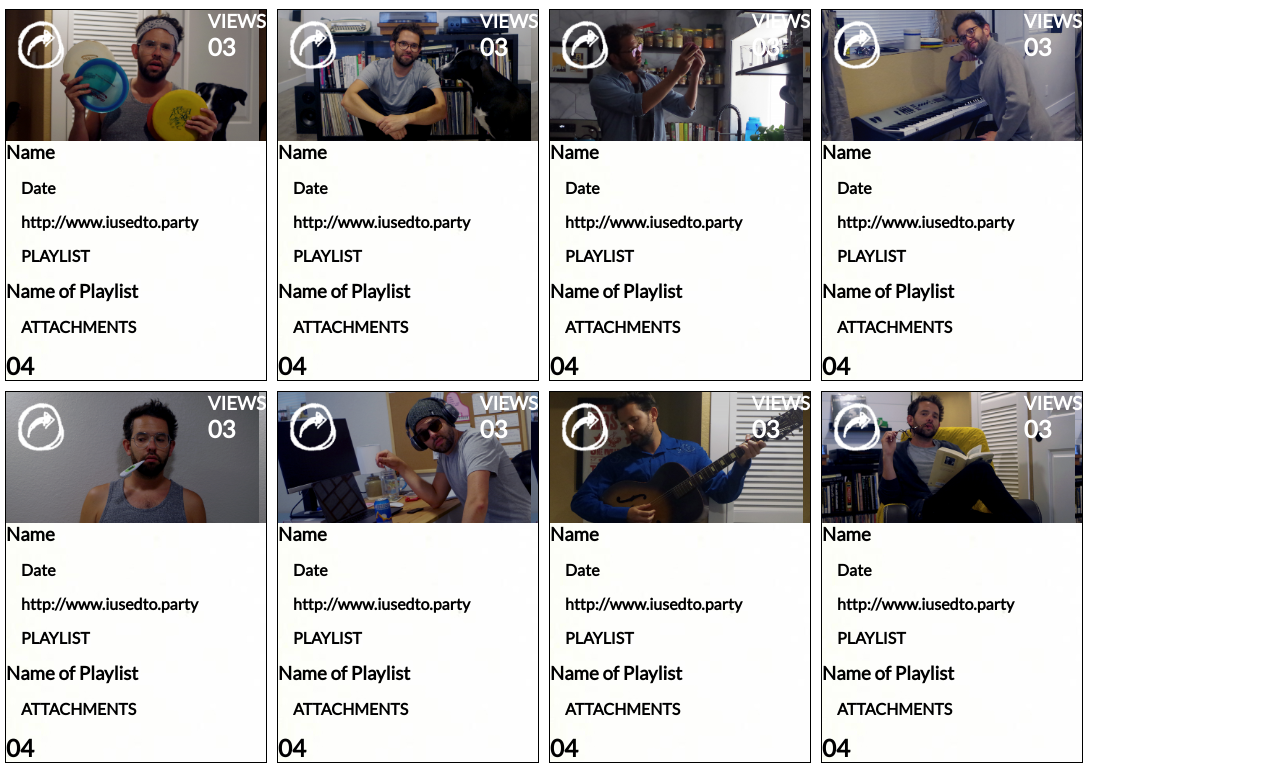
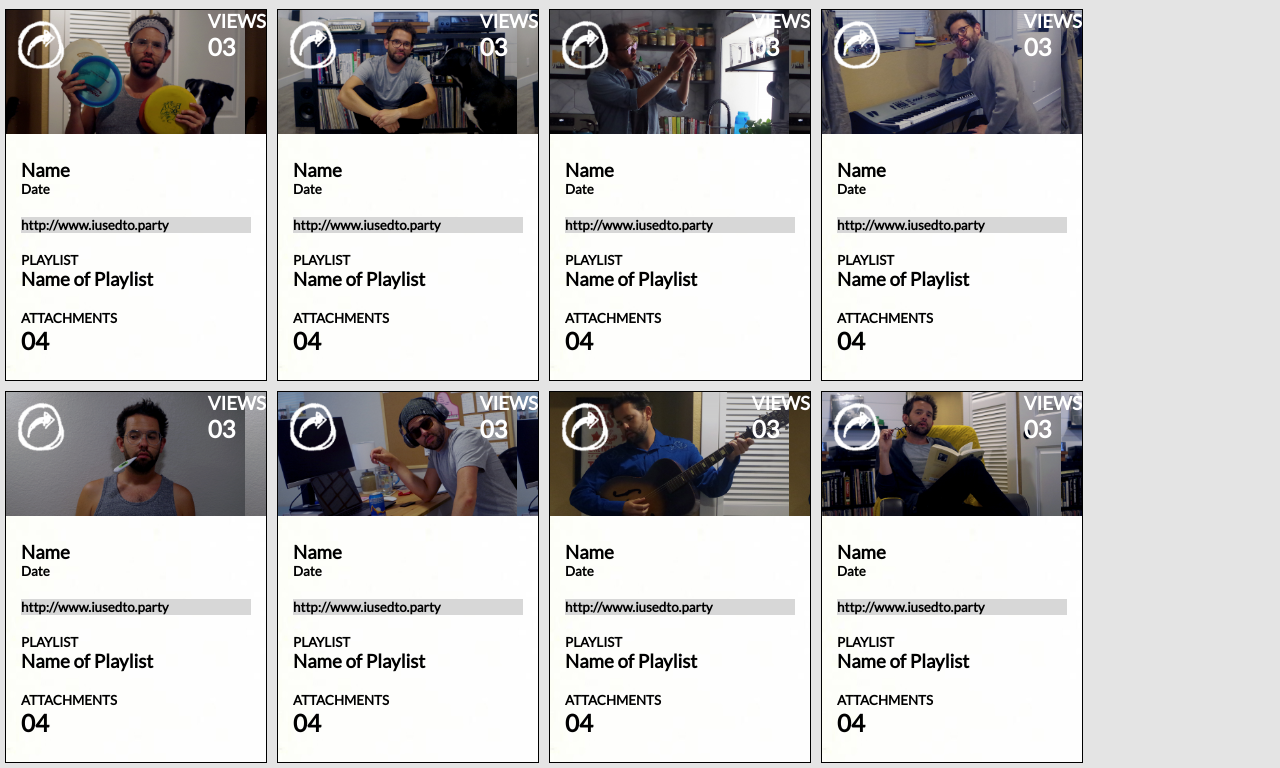
Before and after one commit to davidleach724/itsdave_staticcomp, a plain HTML site: page index.html in a window 1280 px wide. Shown: the part 215-983 px from the top of the page. Drawn offline with Linux system fonts and the light colour scheme.

Commit message:
Place text in bottom card

```diff
--- a/index.html
+++ b/index.html
@@ -52,17 +52,17 @@
       <div class="bottom-card">
         <div class="card-name-date">
           <h3>Name</h3>
-          <h4>Date</h4>
+          <h3 class="secondary-text">Date</h4>
         </div>
         <div class="card-website">
-          <h4>http://www.iusedto.party</h4>
+          <h3 class="secondary-text">http://www.iusedto.party</h4>
         </div>
         <div class="card-playlist">
-          <h4>PLAYLIST</h4>
+          <h3 class="secondary-text">PLAYLIST</h4>
           <h3>Name of Playlist</h3>
         </div>
         <div class="card-attachment">
-          <h4>ATTACHMENTS</h4>
+          <h3 class="secondary-text">ATTACHMENTS</h4>
           <h2>04</h2>
         </div>
       </div>
@@ -78,17 +78,17 @@
       <div class="bottom-card">
         <div class="card-name-date">
           <h3>Name</h3>
-          <h4>Date</h4>
+          <h3 class="secondary-text">Date</h4>
         </div>
         <div class="card-website">
-          <h4>http://www.iusedto.party</h4>
+          <h3 class="secondary-text">http://www.iusedto.party</h4>
         </div>
         <div class="card-playlist">
-          <h4>PLAYLIST</h4>
+          <h3 class="secondary-text">PLAYLIST</h4>
           <h3>Name of Playlist</h3>
         </div>
         <div class="card-attachment">
-          <h4>ATTACHMENTS</h4>
+          <h3 class="secondary-text">ATTACHMENTS</h4>
           <h2>04</h2>
         </div>
       </div>
@@ -104,17 +104,17 @@
       <div class="bottom-card">
         <div class="card-name-date">
           <h3>Name</h3>
-          <h4>Date</h4>
+          <h3 class="secondary-text">Date</h4>
         </div>
         <div class="card-website">
-          <h4>http://www.iusedto.party</h4>
+          <h3 class="secondary-text">http://www.iusedto.party</h4>
         </div>
         <div class="card-playlist">
-          <h4>PLAYLIST</h4>
+          <h3 class="secondary-text">PLAYLIST</h4>
           <h3>Name of Playlist</h3>
         </div>
         <div class="card-attachment">
-          <h4>ATTACHMENTS</h4>
+          <h3 class="secondary-text">ATTACHMENTS</h4>
           <h2>04</h2>
         </div>
       </div>
@@ -130,17 +130,17 @@
       <div class="bottom-card">
         <div class="card-name-date">
           <h3>Name</h3>
-          <h4>Date</h4>
+          <h3 class="secondary-text">Date</h4>
         </div>
         <div class="card-website">
-          <h4>http://www.iusedto.party</h4>
+          <h3 class="secondary-text">http://www.iusedto.party</h4>
         </div>
         <div class="card-playlist">
-          <h4>PLAYLIST</h4>
+          <h3 class="secondary-text">PLAYLIST</h4>
           <h3>Name of Playlist</h3>
         </div>
         <div class="card-attachment">
-          <h4>ATTACHMENTS</h4>
+          <h3 class="secondary-text">ATTACHMENTS</h4>
           <h2>04</h2>
         </div>
       </div>
@@ -156,17 +156,17 @@
       <div class="bottom-card">
         <div class="card-name-date">
           <h3>Name</h3>
-          <h4>Date</h4>
+          <h3 class="secondary-text">Date</h4>
         </div>
         <div class="card-website">
-          <h4>http://www.iusedto.party</h4>
+          <h3 class="secondary-text">http://www.iusedto.party</h4>
         </div>
         <div class="card-playlist">
-          <h4>PLAYLIST</h4>
+          <h3 class="secondary-text">PLAYLIST</h4>
           <h3>Name of Playlist</h3>
         </div>
         <div class="card-attachment">
-          <h4>ATTACHMENTS</h4>
+          <h3 class="secondary-text">ATTACHMENTS</h4>
           <h2>04</h2>
         </div>
       </div>
@@ -182,17 +182,17 @@
       <div class="bottom-card">
         <div class="card-name-date">
           <h3>Name</h3>
-          <h4>Date</h4>
+          <h3 class="secondary-text">Date</h4>
         </div>
         <div class="card-website">
-          <h4>http://www.iusedto.party</h4>
+          <h3 class="secondary-text">http://www.iusedto.party</h4>
         </div>
         <div class="card-playlist">
-          <h4>PLAYLIST</h4>
+          <h3 class="secondary-text">PLAYLIST</h4>
           <h3>Name of Playlist</h3>
         </div>
         <div class="card-attachment">
-          <h4>ATTACHMENTS</h4>
+          <h3 class="secondary-text">ATTACHMENTS</h4>
           <h2>04</h2>
         </div>
       </div>
@@ -208,17 +208,17 @@
       <div class="bottom-card">
         <div class="card-name-date">
           <h3>Name</h3>
-          <h4>Date</h4>
+          <h3 class="secondary-text">Date</h4>
         </div>
         <div class="card-website">
-          <h4>http://www.iusedto.party</h4>
+          <h3 class="secondary-text">http://www.iusedto.party</h4>
         </div>
         <div class="card-playlist">
-          <h4>PLAYLIST</h4>
+          <h3 class="secondary-text">PLAYLIST</h4>
           <h3>Name of Playlist</h3>
         </div>
         <div class="card-attachment">
-          <h4>ATTACHMENTS</h4>
+          <h3 class="secondary-text">ATTACHMENTS</h4>
           <h2>04</h2>
         </div>
       </div>
@@ -234,17 +234,17 @@
       <div class="bottom-card">
         <div class="card-name-date">
           <h3>Name</h3>
-          <h4>Date</h4>
+          <h3 class="secondary-text">Date</h4>
         </div>
         <div class="card-website">
-          <h4>http://www.iusedto.party</h4>
+          <h3 class="secondary-text">http://www.iusedto.party</h4>
         </div>
         <div class="card-playlist">
-          <h4>PLAYLIST</h4>
+          <h3 class="secondary-text">PLAYLIST</h4>
           <h3>Name of Playlist</h3>
         </div>
         <div class="card-attachment">
-          <h4>ATTACHMENTS</h4>
+          <h3 class="secondary-text">ATTACHMENTS</h4>
           <h2>04</h2>
         </div>
       </div>
--- a/styles.css
+++ b/styles.css
@@ -7,6 +7,7 @@
 body {
   height: 100%;
   width: 100%;
+  background-color: rgb(228, 228, 228);
 }
 
 nav {
@@ -95,6 +96,15 @@ h1 {
 
 .bottom-card {
   background-image: url("images/icons/card-background-2.jpg");
+  height: 235px;
+  display: flex;
+  flex-direction: column;
+  justify-content: space-around;
+  padding: 15px;
+}
+
+.card-website {
+  background-color: rgb(215, 215, 215);
 }
 
 #card1 {
@@ -142,3 +152,7 @@ h1 {
   width: 50px;
   padding: 10px;
 }
+
+.secondary-text {
+  font-size: smaller;
+}
```
